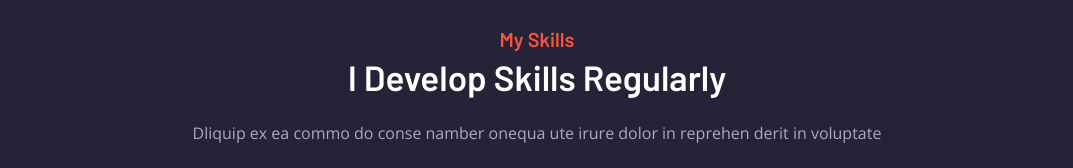
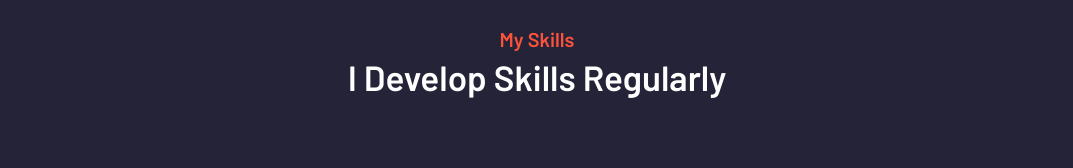
Before and after one commit to ashishkkunishad/Website-Portfolio, a plain HTML site: page index.html in a window 1280 px wide. Shown: the part 3120-3288 px from the top of the page, without its empty margins (103-1176 px from the left). Drawn offline with nearby package versions, Linux system fonts and the light colour scheme.

Commit message:
Update index.html

```diff
--- a/index.html
+++ b/index.html
@@ -288,7 +288,7 @@
           <h2 class="h2 section-title">I Develop Skills Regularly</h2>
 
           <p class="section-text">
-            Dliquip ex ea commo do conse namber onequa ute irure dolor in reprehen derit in voluptate
+
           </p>
 
           <ul class="skills-list">
```
